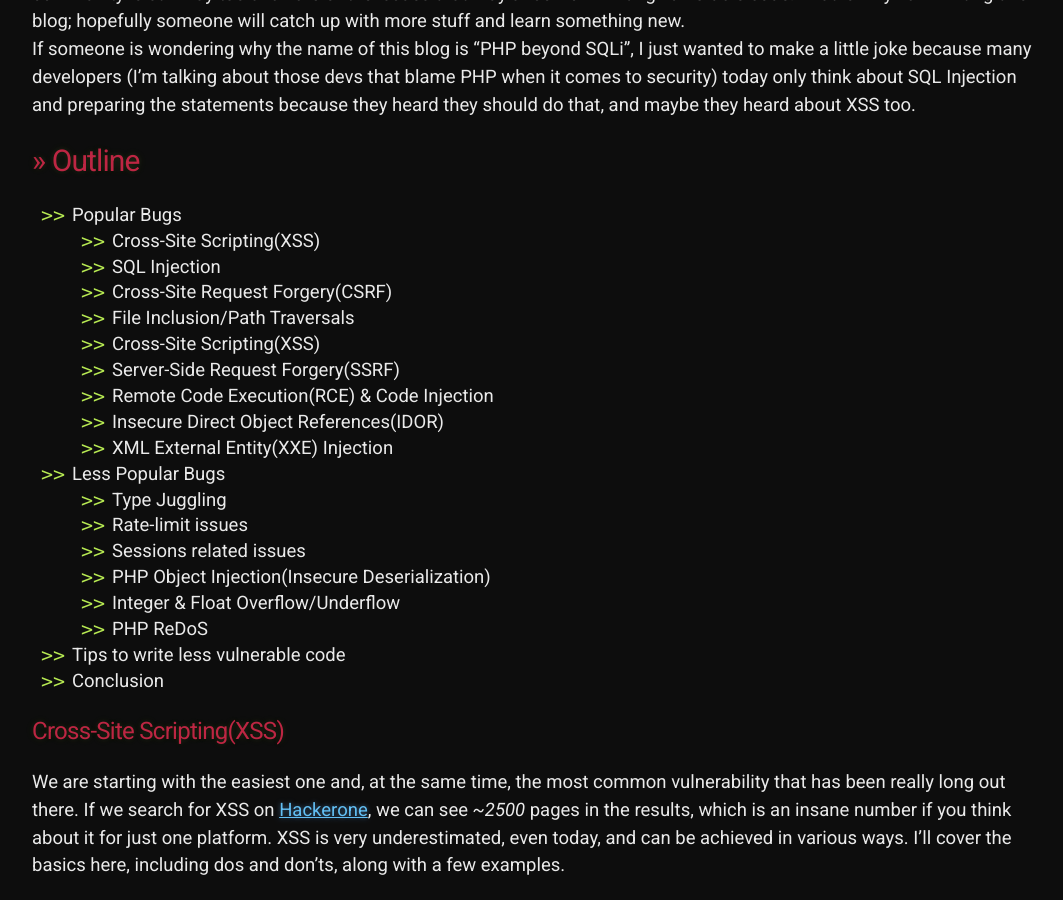
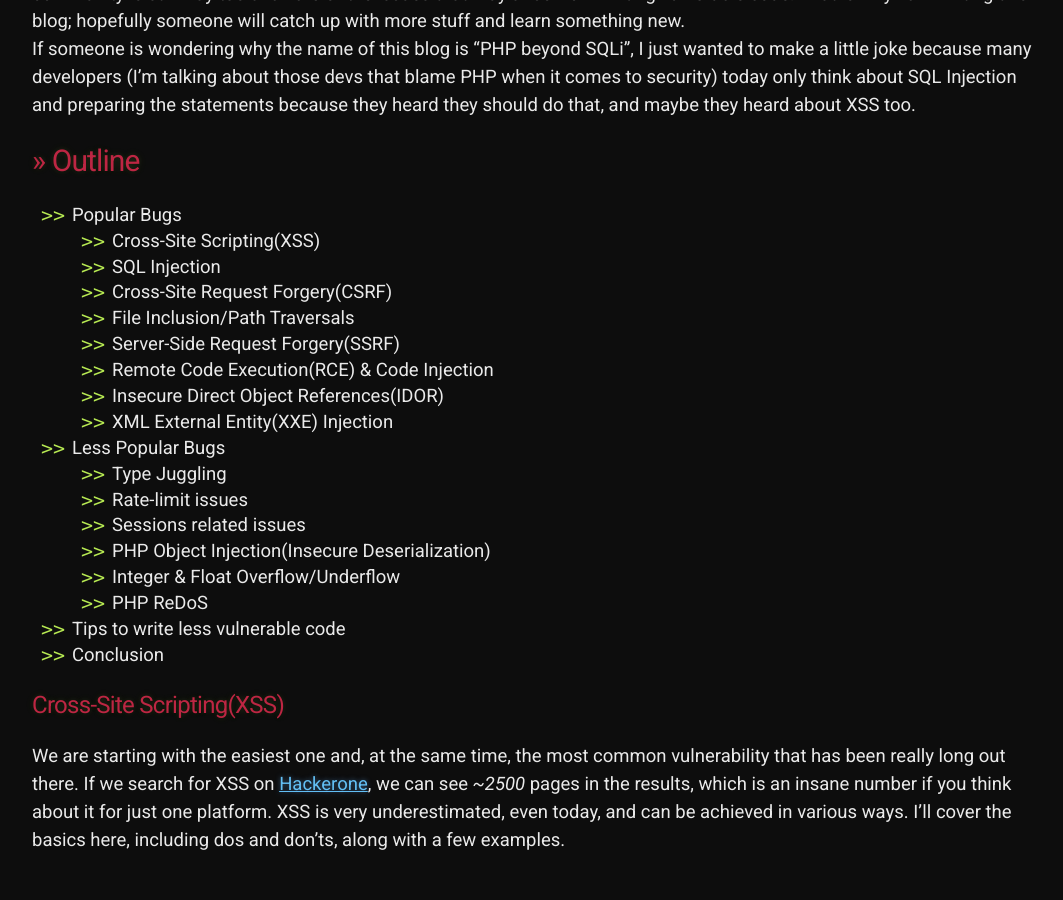
Before and after one commit to 20kilograma/blog, a Jekyll site: the page built from php-sec.md, in a window 1280 px wide and 900 px high, scrolled down 889 px. Shown: the whole window, without its empty margins (108-1171 px from the left). Built offline with Jekyll 4.4.1, drawn with Linux system fonts in a browser that asks for light colours; some web fonts are replaced; our own code applies the rules of GitHub Pages for plain Markdown files; after the commit the page ends 1763 px from its top, so only the background shows below that.

Commit message:
Update php-sec.md

```diff
--- a/php-sec.md
+++ b/php-sec.md
@@ -16,7 +16,6 @@ If someone is wondering why the name of this blog is "PHP beyond SQLi", I just w
     <li>SQL Injection</li>
     <li>Cross-Site Request Forgery(CSRF)</li>
     <li>File Inclusion/Path Traversals</li>
-    <li>Cross-Site Scripting(XSS)</li>
     <li>Server-Side Request Forgery(SSRF)</li>
     <li>Remote Code Execution(RCE) & Code Injection</li>
     <li>Insecure Direct Object References(IDOR)</li>
```
